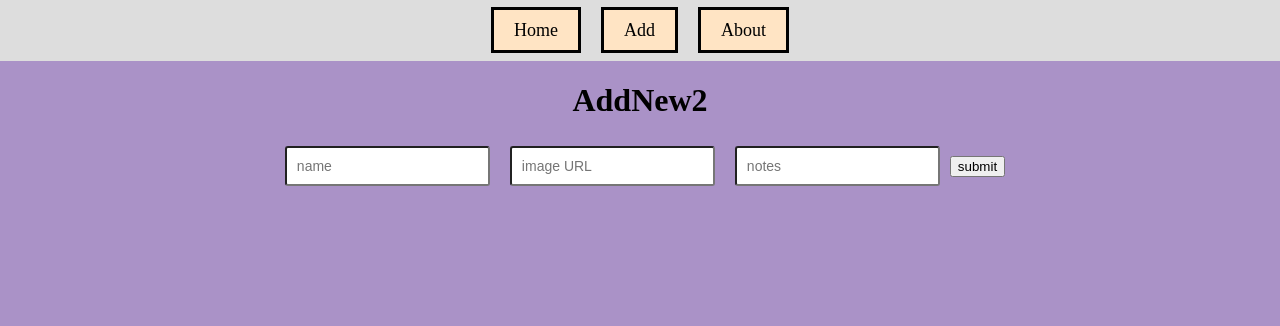
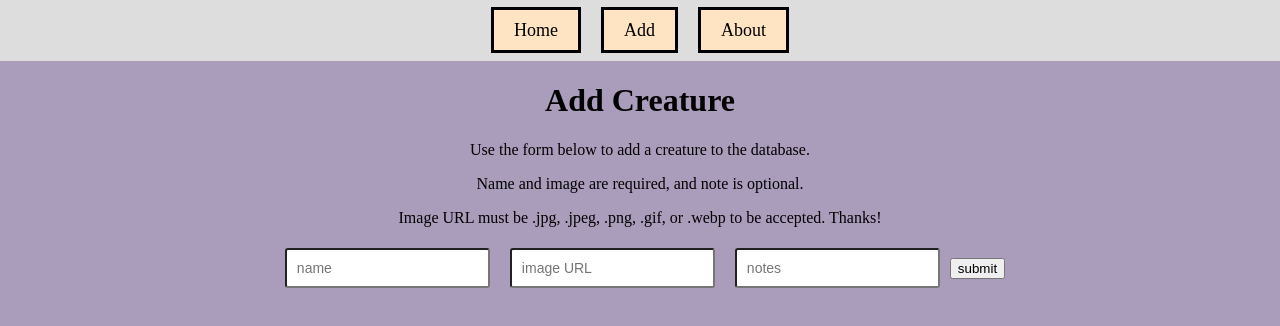
Before and after one commit to nozumaz/creature-collection, a React (Create React App) app: page /add in a window 1280 px wide. Shown: the top 326 px of the page. Built offline with nearby package versions, Linux system fonts and the light colour scheme.

Commit message:
Add text to Add page on input requirements.

```diff
--- a/src/components/AddNew.js
+++ b/src/components/AddNew.js
@@ -35,7 +35,10 @@ function AddNew() {
   //display form for adding new items
   return (
     <div className="form-container">
-      <h1>AddNew2</h1>
+      <h1>Add Creature</h1>
+      <p>Use the form below to add a creature to the database.</p>
+      <p>Name and image are required, and note is optional.</p>
+      <p>Image URL must be .jpg, .jpeg, .png, .gif, or .webp to be accepted. Thanks!</p>
       <Form formData={formData} handleChange={handleChange} handleSubmit={handleSubmit} />
     </div>
   );
--- a/src/components/Form.js
+++ b/src/components/Form.js
@@ -4,7 +4,6 @@ function Form({ formData, handleChange, handleSubmit }) {
 
     const [valid, setValid] = useState("")
     const [error, setError] = useState("")
-    const [validImg, setValidImg] = useState("")
 
     function onSubmitClick(e) {
         e.preventDefault();
@@ -40,7 +39,7 @@ function Form({ formData, handleChange, handleSubmit }) {
                 <input className="text-input" type="text" onChange={handleChange} value={formData.notes} name="notes" placeholder="notes"></input>
                 <input className="submit" value="submit" name="submit" type="submit" />
             </form>
-            <h2 className={valid ? "success" : "error"}>{valid ? "Success!" : error}</h2>
+            <h2 className={valid ? "success" : "error"}>{valid ? `Added successfully!` : error}</h2>
         </>
     )
 }
--- a/src/index.css
+++ b/src/index.css
@@ -1,6 +1,6 @@
 body {
   margin: 0;
-  background-color:rgb(170, 146, 199);
+  background-color:rgb(170, 156, 187);
   text-align:center;
 }
 
```
